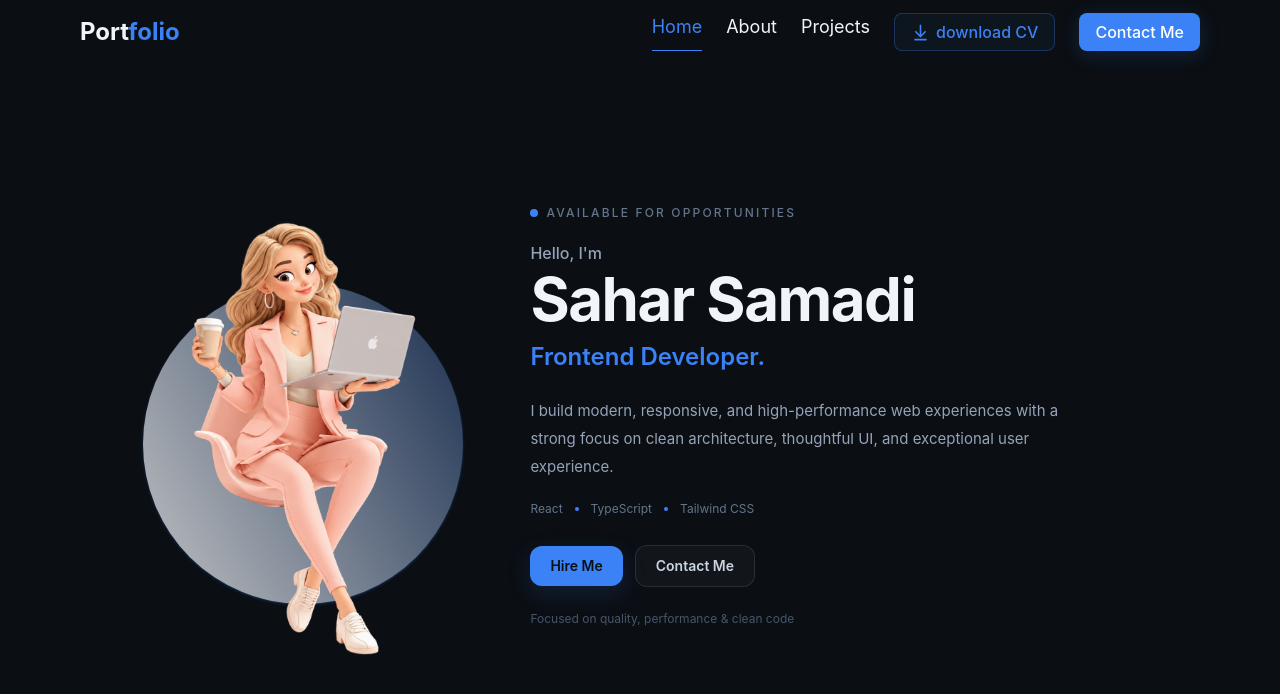
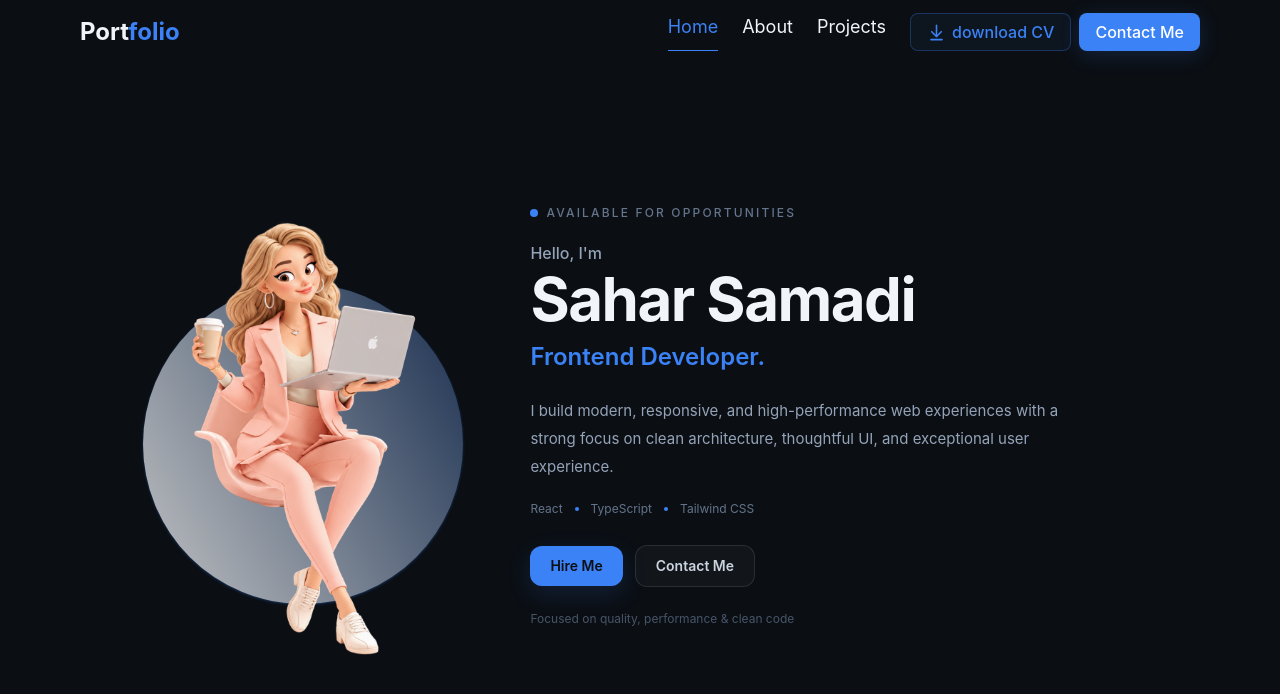
Before and after one commit to sahar9776/sahar-samadi, a React app: page / in a window 1280 px wide. Shown: the top 694 px of the page. Built offline with nearby package versions, Linux system fonts and the light colour scheme; the HTML template or start-up script is replaced by a standard one.

Commit message:
Update DesktopHeader.jsx

```diff
--- a/src/components/DesktopHeader.jsx
+++ b/src/components/DesktopHeader.jsx
@@ -43,6 +43,7 @@ function DesktopHeader() {
           </Link>
         ))}
 
+         <div className="flex gap-2">
          {/* Download CV */}
         <a
           href="/files/Sahar-Samadi-CV.pdf"
@@ -75,6 +76,7 @@ function DesktopHeader() {
             className=" absolute inset-0 -translate-x-full bg-white/10 transition-transform duration-500 group-hover:translate-x-0"
           />
         </button>
+         </div>
 
 
       </nav>
```
